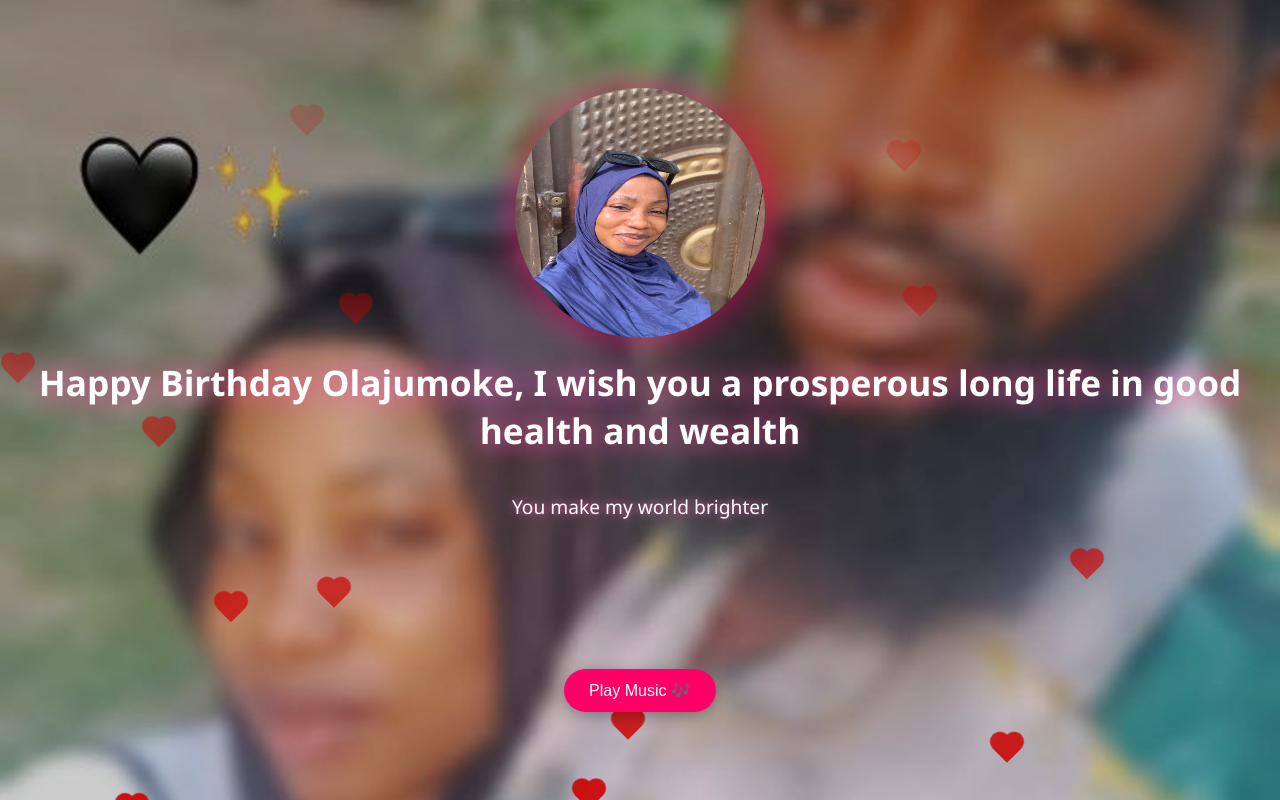
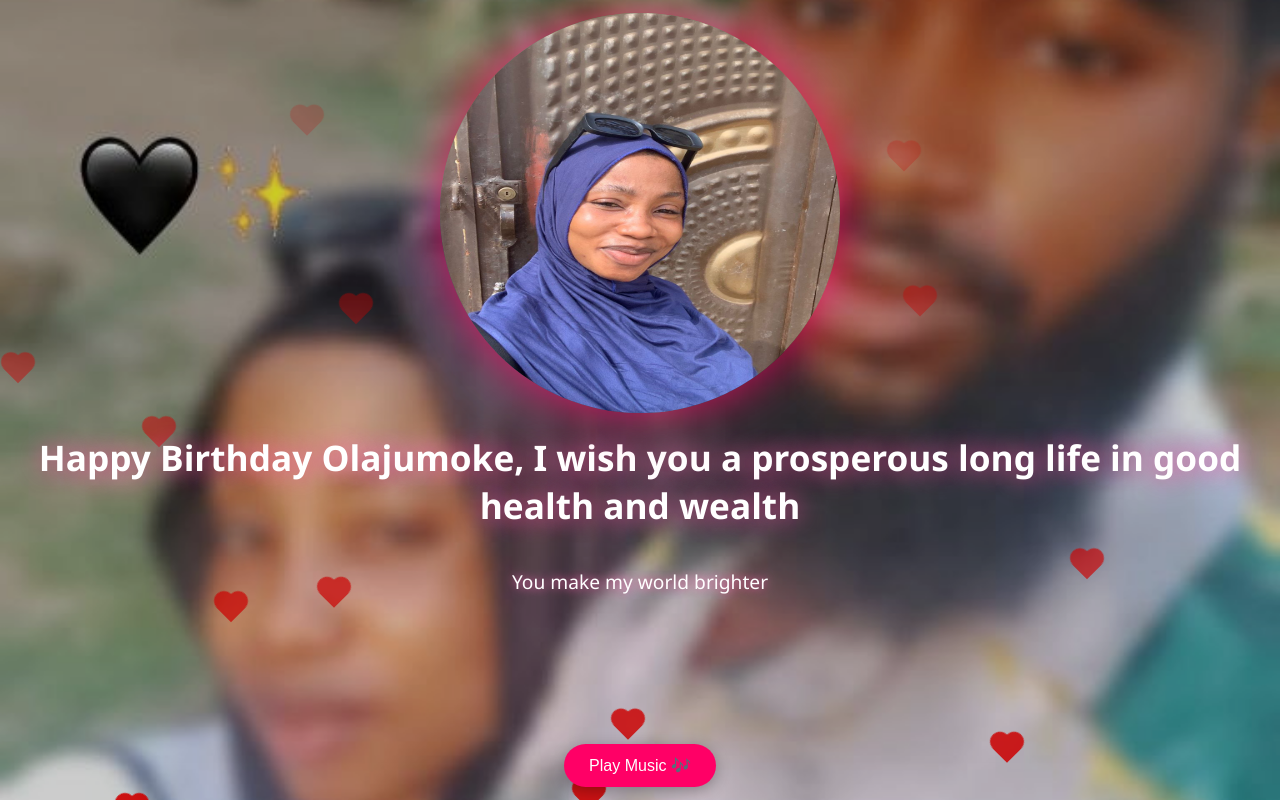
Before and after one commit to muharbanalytics/Olajumoke_Birthday_Message, a plain HTML site: page index.html in a window 1280 px wide. Drawn offline with Linux system fonts and the light colour scheme.

Commit message:
Modify profile picture dimensions and shadow
Updated profile picture size and adjusted box shadow effect.

```diff
--- a/index.html
+++ b/index.html
@@ -52,10 +52,10 @@ background: rgba(0, 0, 0, 0.2);
 }
 
 img.profile-pic {
-width: 250px;
-height: 250px;
+width: 400px;
+height: 400px;
 border-radius: 50%;
-box-shadow: 0 0 40px rgba(255, 0, 100, 0.7);
+box-shadow: 0 0 50px rgba(255, 0, 100, 0.8);
 animation: zoomIn 3s ease forwards;
 opacity: 0;
 }
```
